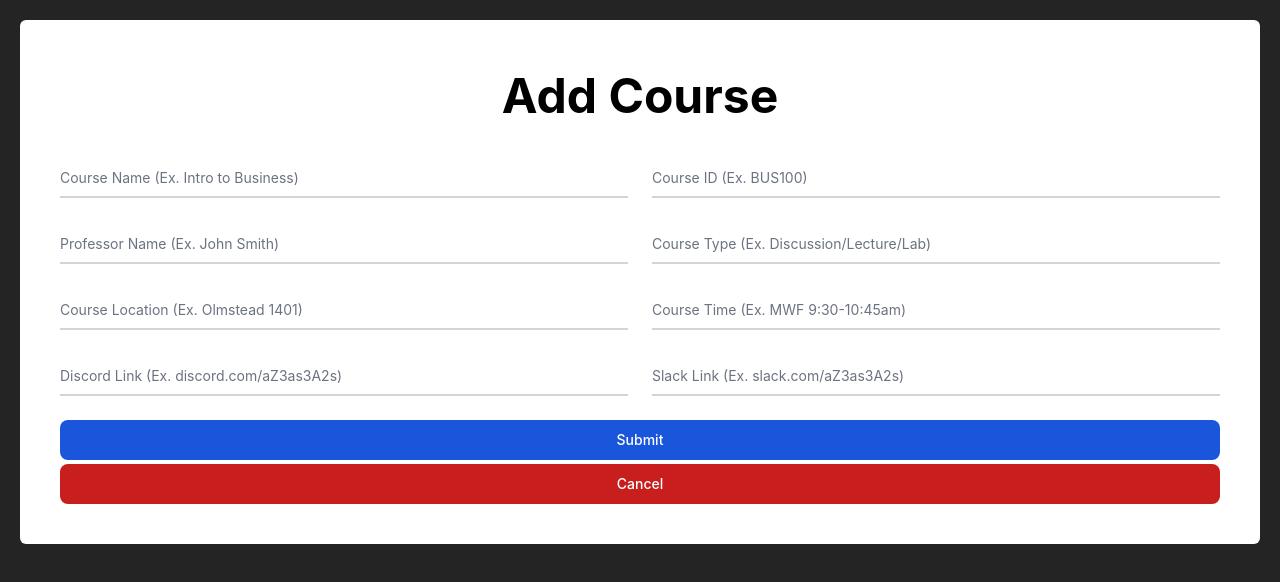
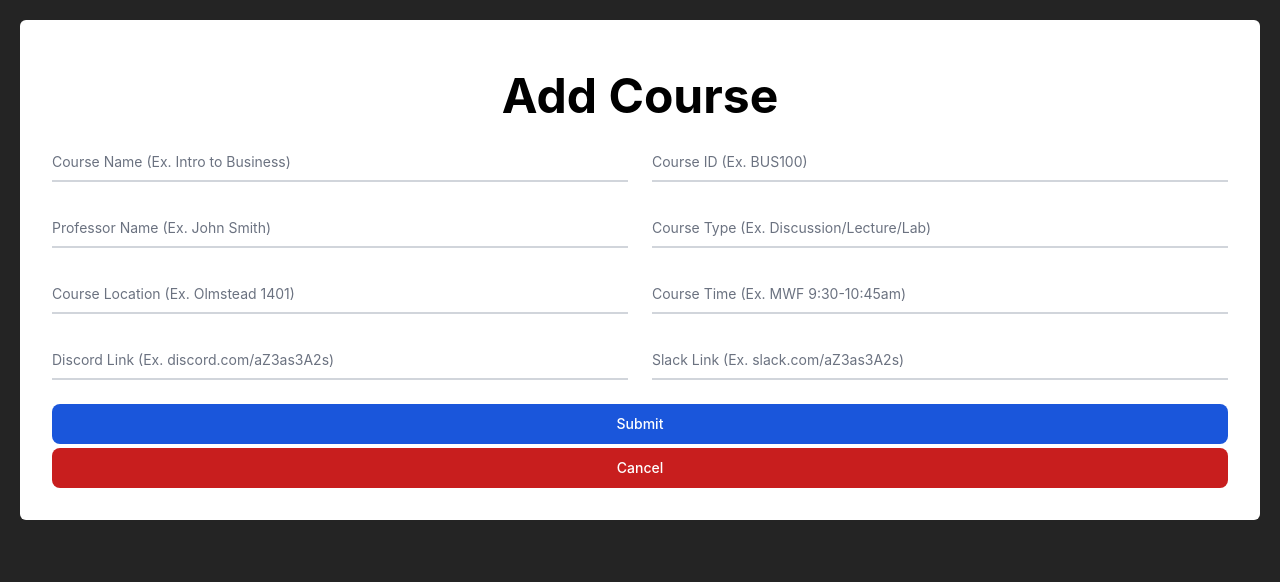
Before and after one commit to andykr1k/CourseBucket, a React (Vite) app: page /add in a window 1280 px wide. Shown: the top 582 px of the page. Built offline with nearby package versions, Linux system fonts and the light colour scheme.

Commit message:
Fixed Modal

```diff
--- a/src/components/AddCourseModal.jsx
+++ b/src/components/AddCourseModal.jsx
@@ -47,10 +47,10 @@ function AddCourseModal({close}) {
   });
 
     return (
-      <div className="">
-        <form className="bg-white m-5 p-10 rounded-md">
-          <div class="relative z-0 w-full mb-6 group">
-            <h1 className="text-3xl md:text-5xl font-bold p-3 text-center text-black">
+      <div className="m-5">
+        <form className="bg-white p-8 rounded-md">
+          <div class="relative z-0 w-full group">
+            <h1 className="text-3xl md:text-5xl font-bold p-2 md:p-5 text-center text-black">
               Add Course
             </h1>
           </div>
--- a/src/components/AddSectionModal.jsx
+++ b/src/components/AddSectionModal.jsx
@@ -49,7 +49,7 @@ function AddSectionModal({close, name, id}) {
       <div className="">
         <form className="bg-white m-5 p-10 rounded-md">
           <div class="relative z-0 w-full mb-6 group">
-            <h1 className="text-3xl md:text-5xl font-bold p-3 text-center text-black">
+            <h1 className="text-3xl md:text-5xl font-bold p-2 md:p-5 text-center text-black">
               Add Course Section
             </h1>
           </div>
```
